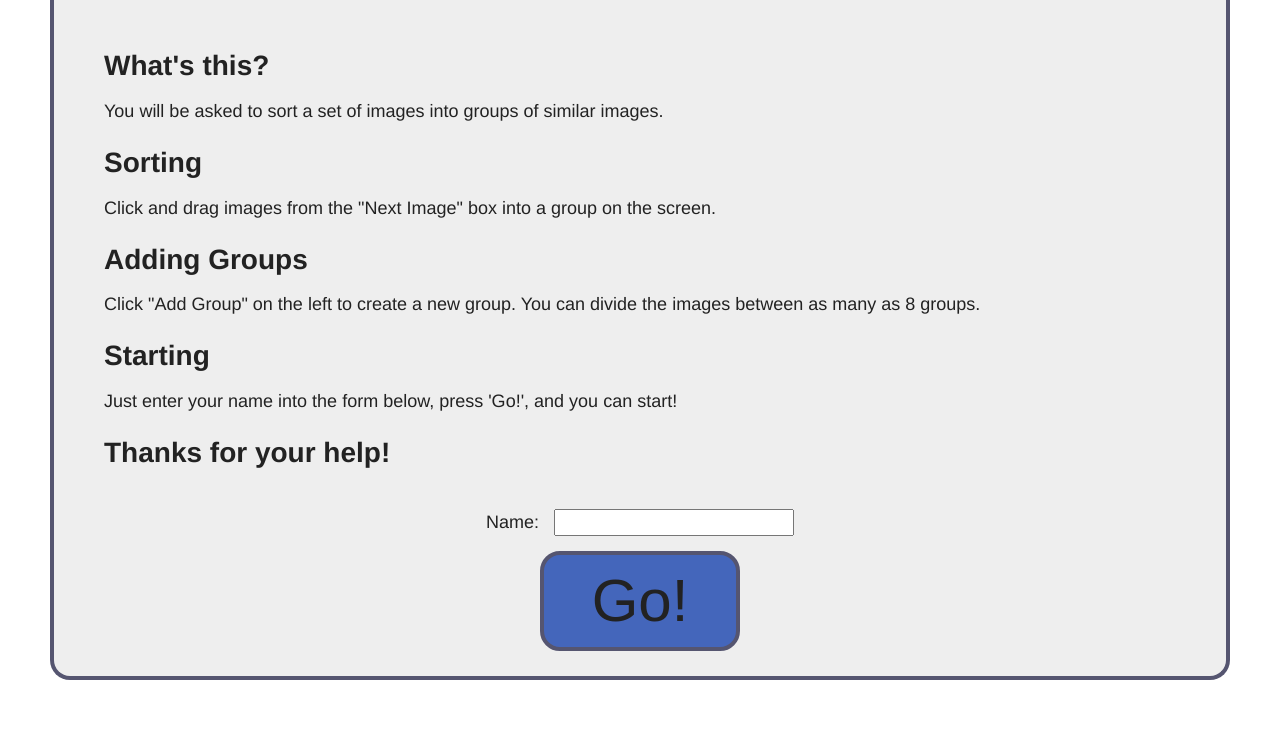
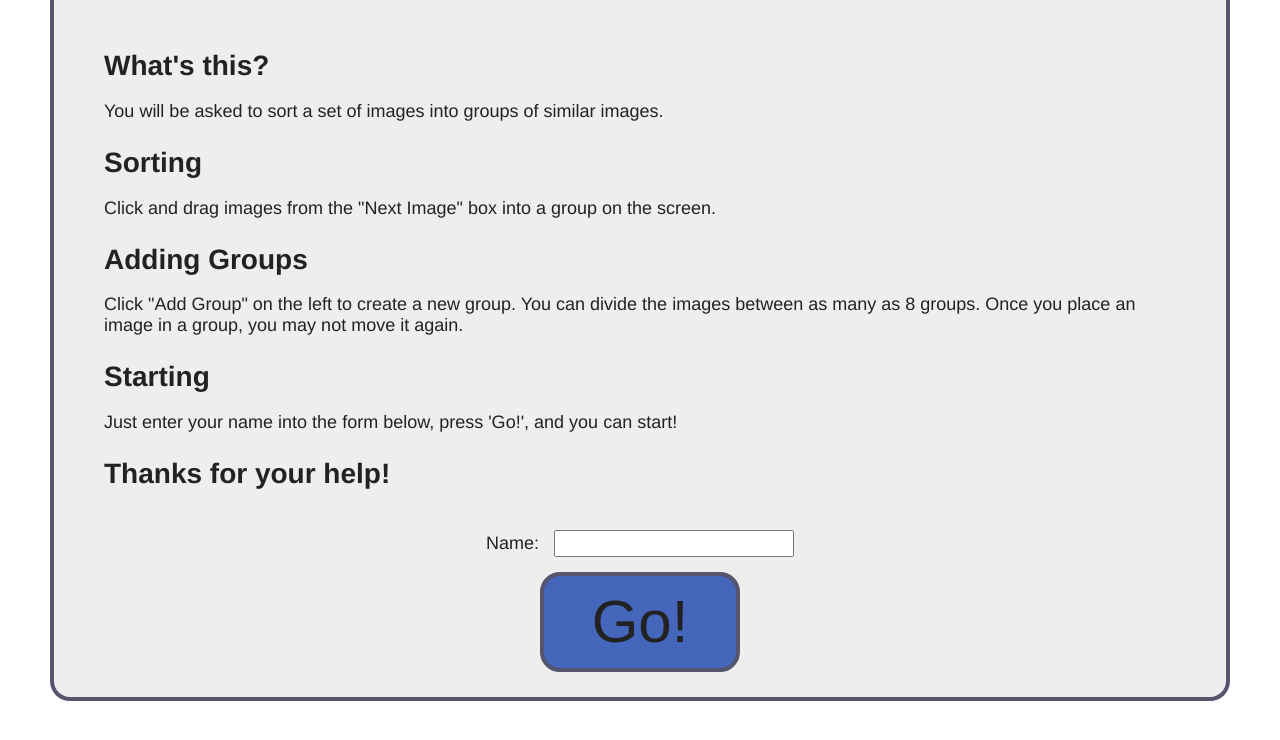
Before and after one commit to tbohlen/human-gibbs, a Flask app: page /friend in a window 1280 px wide. Shown: the top 740 px of the page. Run offline with Flask 2, Linux system fonts and the light colour scheme; parts of the project's set-up code (start-up, migrations or seed data) failed here and were passed over; some libraries are stand-ins or nearby versions.

Commit message:
Adds instruction explaining that images are only placed once

```diff
--- a/web/templates/instructions.html
+++ b/web/templates/instructions.html
@@ -24,7 +24,7 @@
       </div>
       <div id="adding groups" class="instruction">
         <h1>Adding Groups</h1>
-        Click "Add Group" on the left to create a new group. You can divide the images between as many as 8 groups.
+        Click "Add Group" on the left to create a new group. You can divide the images between as many as 8 groups. Once you place an image in a group, you may not move it again.
       </div>
       <div class="instruction">
         {% block extra_instructions %}
```
